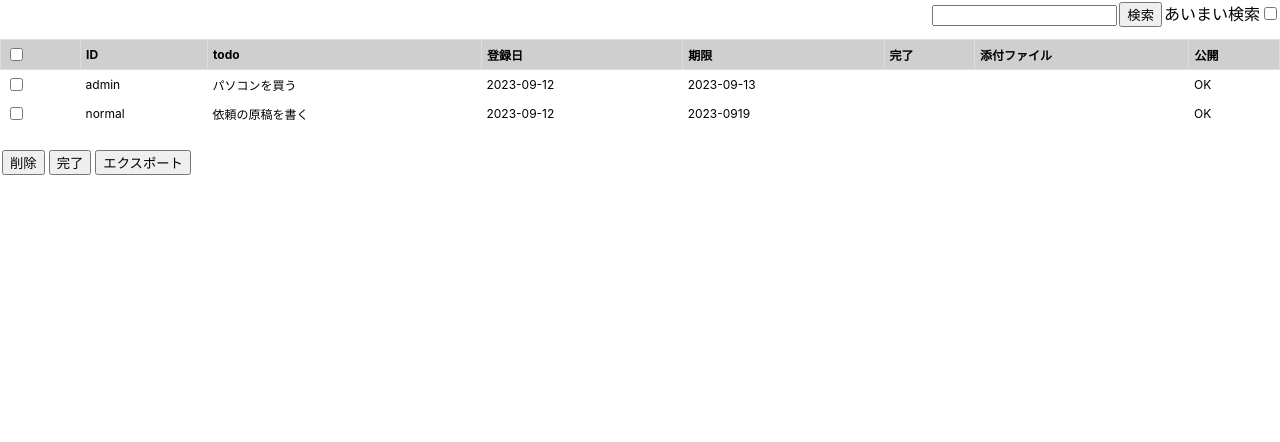
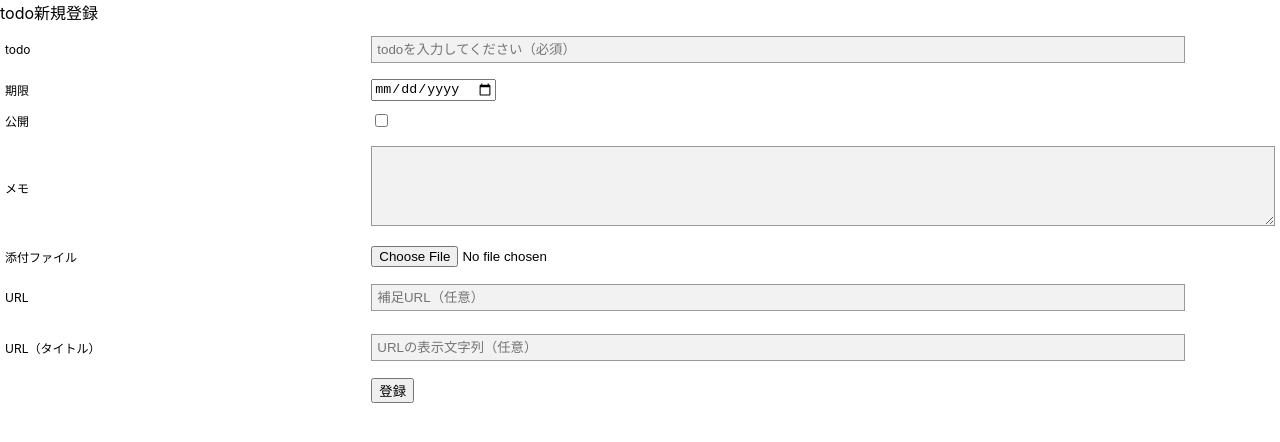
Before and after one commit to freee/badtodo-rails, a React (Create React App) app in the folder frontend/app/: page / in a window 1280 px wide. Shown: the top 442 px of the page. Built offline with nearby package versions, Linux system fonts and the light colour scheme.

Commit message:
画面作成

```diff
--- a/frontend/app/src/App.tsx
+++ b/frontend/app/src/App.tsx
@@ -4,7 +4,7 @@ import Login from './views/Login'
 import './App.css';
 import Router from './router/index';
 import Inquery from './views/Inquery'
-import Profile from './views/ToDoList'
+import ToDoList from './views/NewToDo'
 import { addSyntheticLeadingComment } from 'typescript';
 interface ToDoInformation{
   id:string;
@@ -15,14 +15,16 @@ interface ToDoInformation{
   attach:string;
   public:string
 }
-
+interface ToDoInformationList{
+  todos:ToDoInformation[];
+}
 function App() {
   const firstToDo :ToDoInformation    = { id:"admin",  todo:"パソコンを買う",register:"2023-09-12",expire:"2023-09-13",complete:"", attach:"",public:"OK"};
   const secondToDo :ToDoInformation   = { id:"normal", todo:"依頼の原稿を書く",register:"2023-09-12",expire:"2023-0919",complete:"",attach:"",public:"OK"};
-  const todos :ToDoInformation[] = [firstToDo,secondToDo];
   return (
     <div>
-      <Profile todos = {todos}/>
+      <ToDoList/> {/*todos={[firstToDo,secondToDo]}/> */}
+      {/* <Profile todos = {todos}/> */}
       {/* <h1>Worst Todo</h1> */}
      {/* <Router></Router> */}
     </div>
--- a/frontend/app/src/views/NewToDo.tsx
+++ b/frontend/app/src/views/NewToDo.tsx
@@ -1,29 +1,72 @@
 import '../assets/TextArea.css'
+import React, { useState } from 'react';
+
+interface FormState {
+	todo: string;
+    due:string;
+	public: boolean;
+	memo: string;
+	attach: File | null;
+	url: string;
+    url_title:string;
+}
+
+type RegisterProps = {
+	isAdmin: boolean
+}
+
+const initialFormState: FormState = {
+	todo: "todoを入力してください（必須）",
+    due:'',
+	public: false,
+	memo: '',
+	attach: null,
+    url:"補足URL（任意）",
+    url_title:"URLの表示文字列（任意）"
+};
 export default function NewToDo(){
+    const [formData, setFormData] = useState<FormState>(initialFormState);
+
+	const handleInputChange = (
+		event: React.ChangeEvent<HTMLInputElement | HTMLTextAreaElement | HTMLSelectElement>
+	) => {
+		const { name, value } = event.target;
+		setFormData({
+			...formData,
+			[name]:value,
+		});
+	};
+	const handleFileChange = (event: React.ChangeEvent<HTMLInputElement>) =>{
+		const file = event.target.files && event.target.files[0];
+		setFormData({
+			...formData,
+			attach:file || null,
+		});
+	};
     return (
     <div>
     todo新規登録
     <table>
     <tr>
-    <td>todo</td><td><input className = "Text" name="todo" placeholder="todoを入力してください（必須）"/></td>
+    <td>todo</td><td><input className = "Text" name="todo" placeholder={formData.todo} onChange={handleInputChange}/></td>
     </tr>
     <tr>
-    <td>期限</td><td><input name="due_date" type="date"/></td>
+    <td>期限</td><td><input name="expire" type="date"/>{formData.due}</td>
     </tr>
     <tr>
-    <td><label>公開</label></td><td><input name="public" id="public" type="checkbox" value="1"/></td>
+    <td><label>公開</label></td><td><input name="public" id="public" type="checkbox" checked={formData.public}onChange={handleInputChange}/></td>
     </tr>
     <tr>
-    <td>メモ</td><td><textarea className = "TextArea" name="memo" placeholder="補足事項（任意）"/></td>
+    <td>メモ</td><td><textarea className = "TextArea" name="memo" placeholder={formData.memo}onChange={handleInputChange}/></td>
     </tr>
     <tr>
-    <td>添付ファイル</td><td><input type="file" name="attachment"/></td>
+    <td>添付ファイル</td><td><input type="file" name="attachment"onChange={handleFileChange}/></td>
     </tr>
     <tr>
-    <td>URL</td><td><input className = "Text" type="text" name="url" placeholder="補足URL（任意）" id="input-url"/></td>
+    <td>URL</td><td><input className = "Text" type="text" name="url" placeholder={formData.url} id="input-url"onChange={handleInputChange}/></td>
     </tr>
     <tr>
-    <td>URL（タイトル）</td><td><input className = "Text" type="text" name="url_text" id="input-linktext" placeholder="URLの表示文字列（任意）"/></td>
+    <td>URL（タイトル）</td><td><input className = "Text" type="text" name="url_text" id="input-linktext" placeholder="URLの表示文字列（任意）"onChange={handleInputChange}/></td>
     </tr>
     <tr>
     <td></td><td><input type="submit" value="登録"/></td>
--- a/frontend/app/src/views/Profile.tsx
+++ b/frontend/app/src/views/Profile.tsx
@@ -1,4 +1,5 @@
 import React from "react"
+import {useEffect} from "react";
 export default function Profile(props:any){
     const password = Array(props.password.length).fill('*');
     return(
@@ -13,3 +14,4 @@ export default function Profile(props:any){
         </div>
     );
 }
+///
--- a/frontend/app/src/views/UserList.tsx
+++ b/frontend/app/src/views/UserList.tsx
@@ -8,7 +8,7 @@ interface PeopleInformation{
     icon:string;
     authentication:string;
 }
-export default function UserList(props:any){
+function UserList(props:any){
     var people : PeopleInformation[] = props.people;
     const information = people.map((person,index)=>
     <tr key={index}>
@@ -29,3 +29,4 @@ export default function UserList(props:any){
     </div>
     );
 }
+export default UserList;
```
Also changed, not shown: frontend/app/src/views/Inquery.tsx (+32 -5 lines), frontend/app/src/views/Login.tsx (+30 -5 lines).
